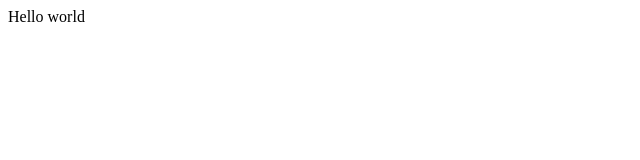
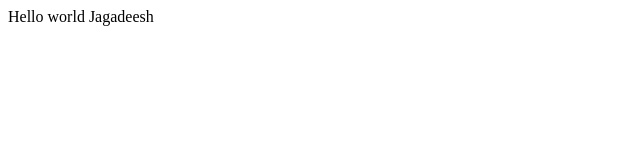
Before and after one commit to jagadeeesh232419/S3upload, a plain HTML site: page index.html in a window 1280 px wide. Shown: the full height of the page, 0-640 px from the left. Drawn offline with Linux system fonts and the light colour scheme.

Commit message:
Update index.html

```diff
--- a/index.html
+++ b/index.html
@@ -1,6 +1,6 @@
 <html>
 <header><title>This is title</title></header>
 <body>
-Hello world
+Hello world Jagadeesh
 </body>
 </html>
```
